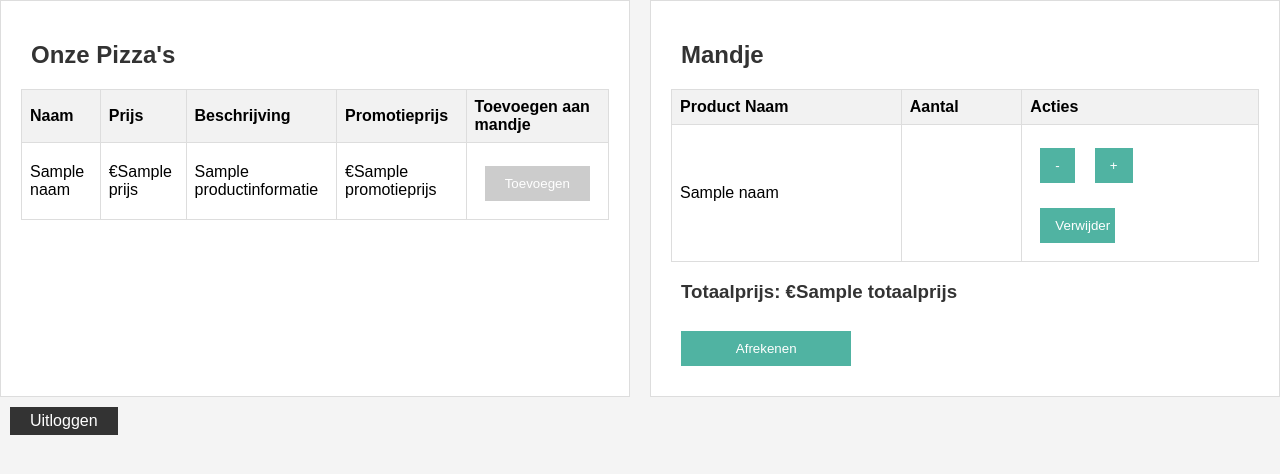
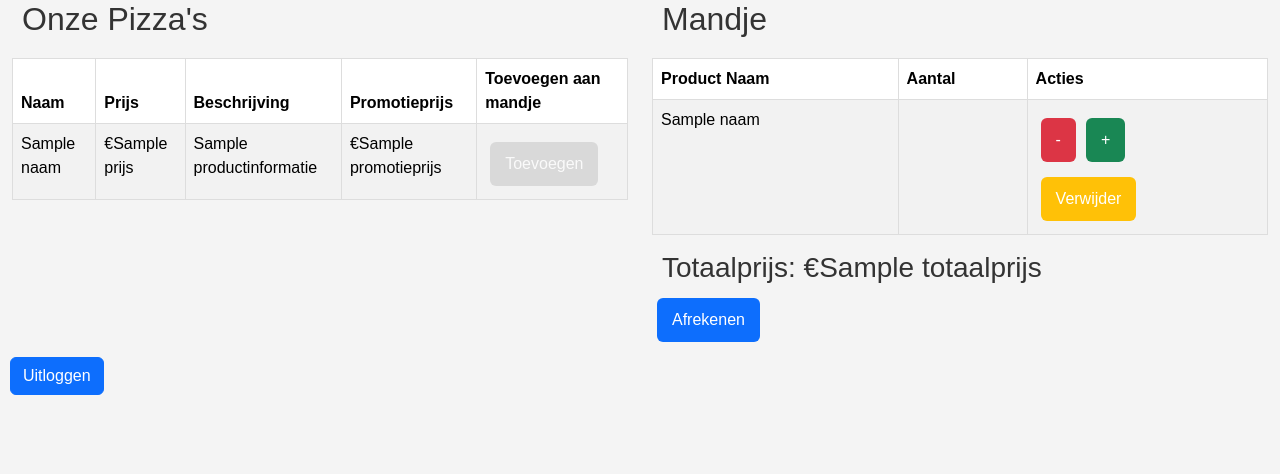
Before and after one commit to pieterdhont/pizzeria, a PHP site: template app/Presentation/product_overview.twig in a window 1280 px wide. Shown: the top 474 px of the page. Run offline with PHP 8.4, Linux system fonts and the light colour scheme; the template is opened without the code that fills it: most values are stand-ins (such as "Sample title", 1, 10 or a date in 2020); some libraries are stand-ins or nearby versions.

Commit message:
lay out changes: making responsive

```diff
--- a/app/Presentation/base.twig
+++ b/app/Presentation/base.twig
@@ -5,10 +5,14 @@
     <meta charset="UTF-8">
     <meta name="viewport" content="width=device-width, initial-scale=1.0">
     <title>{% block title %}Default Title{% endblock %}</title>
+    <link href="https://cdn.jsdelivr.net/npm/bootstrap@5.3.2/dist/css/bootstrap.min.css" rel="stylesheet" integrity="sha384-T3c6CoIi6uLrA9TneNEoa7RxnatzjcDSCmG1MXxSR1GAsXEV/Dwwykc2MPK8M2HN" crossorigin="anonymous">
     <link rel="stylesheet" href="css/styles.css">
+    <script src="https://cdn.jsdelivr.net/npm/bootstrap@5.3.2/dist/js/bootstrap.bundle.min.js" integrity="sha384-C6RzsynM9kWDrMNeT87bh95OGNyZPhcTNXj1NW7RuBCsyN/o0jlpcV8Qyq46cDfL" crossorigin="anonymous" defer></script>
+
     {% block extra_head %}{% endblock %}
 </head>
 <body>
     {% block body %}{% endblock %}
+
 </body>
 </html>
--- a/app/Presentation/product_overview.twig
+++ b/app/Presentation/product_overview.twig
@@ -3,12 +3,14 @@
 {% block title %}Product Overzicht{% endblock %}
 
 {% block body %}
-<div class="flex-container">
+<div class="container-fluid">
 
+    <div class="row">
         <!-- Pizza's section -->
-    <div class="section pizzas">
+        <div class="col-lg-6 col-md-12">
             <h2>Onze Pizza's</h2>
-        <table border="1">
+            <div>
+            <table class="table table-striped">
                 <thead>
                     <tr>
                         <th>Naam</th>
@@ -34,7 +36,7 @@
                         <td>
                             <form method="post">
                                 <input type="hidden" name="product_id" value="{{ product.getProdid() }}">
-                            <input type="submit" class= "full-width-button" value="Toevoegen" {% if not product.isBeschikbaar() %}disabled{% endif %}>
+                                <input type="submit" class="btn btn-primary" value="Toevoegen" {% if not product.isBeschikbaar() %}disabled{% endif %}>
                             </form>
                         </td>
                     </tr>
@@ -42,11 +44,13 @@
                 </tbody>
             </table>
         </div>
+        </div>
 
         <!-- Mandje section -->
-    <div class="section mandje">
+        <div class="col-lg-6 col-md-12">
             <h2>Mandje</h2>
-        <table border="1">
+            <div>
+            <table class="table table-striped">
                 <thead>
                     <tr>
                         <th>Product Naam</th>
@@ -60,34 +64,34 @@
                         <td>{{ product.getNaam() }}</td>
                         <td>{{ mandje[product.getProdid()] }}</td>
                         <td>
-                       <div class="button-container">
-                        <form method="post">
+                           <div class="btn-group">
+                            <form method="post" class="form-inline">
                                 <input type="hidden" name="remove_one_product_id" value="{{ product.getProdid() }}">
-                            <input type="submit" class= "full-width-button" value="-">
+                                <input type="submit" class="btn btn-danger" value="-">
                             </form>
-                        <form method="post">
+                            <form method="post" class="form-inline">
                                 <input type="hidden" name="increase_product_id" value="{{ product.getProdid() }}">
-                            <input type="submit" class= "full-width-button" value="+">
+                                <input type="submit" class="btn btn-success" value="+">
                             </form>
                           </div>
-                        <form method="post">
+                            <form method="post" class="form-inline">
                                 <input type="hidden" name="remove_product_id" value="{{ product.getProdid() }}">
-                            <input type="submit" class ="indep-width-button" value="Verwijder">
+                                <input type="submit" class="btn btn-warning" value="Verwijder">
                             </form>
                         </td>
                     </tr>
                     {% endfor %}
                 </tbody>
             </table>
+            </div>
             <h3>Totaalprijs: €{{ totaalprijs }}</h3>
                 <form method="post">
-                <input type="submit" name="checkout" value="Afrekenen" {% if mandjeItems|length == 0 %}disabled{% endif %}>
+                    <input type="submit" class="btn btn-primary" name="checkout" value="Afrekenen" {% if mandjeItems|length == 0 %}disabled{% endif %}>
                 </form>
+        </div>
     </div>
 
 </div>
 
-
-
-<a href="logout.php">Uitloggen</a>
+<a class="btn btn-primary" href="logout.php">Uitloggen</a>
 {% endblock %}
--- a/css/styles.css
+++ b/css/styles.css
@@ -1,4 +1,10 @@
 /* styles.css */
+
+*,
+*::before,
+*::after {
+  box-sizing: border-box;
+}
 
 body {
   font-family: Arial, sans-serif;
@@ -8,7 +14,7 @@ body {
 }
 
 .container {
-  width: 80%;
+  max-width: 100%;
   margin: auto;
   overflow: hidden;
 }
@@ -20,9 +26,12 @@ header {
   text-align: center;
 }
 
-h1, h2, h3, h4 {
+h1,
+h2,
+h3,
+h4 {
   color: #333;
-  margin-left: 10px
+  margin-left: 10px;
 }
 
 p {
@@ -49,8 +58,8 @@ a:hover {
 }
 
 form {
-
-  padding: 10px;
+  width: 100%;
+  padding: 5px;
   margin-top: 5px;
   display: flex;
   flex-direction: column;
@@ -63,27 +72,27 @@ form input[type="password"],
 form input[type="tel"],
 form textarea,
 form select {
-  width: 30%;
+  /* width: 30%; */
   padding: 10px;
   margin-bottom: 10px;
   border: 1px solid #ddd;
 }
 
 form input[type="submit"] {
-  background-color: #50b3a2;
+  /* background-color: #e2ca15; */
   color: #fff;
   padding: 10px 15px;
   border: none;
   cursor: pointer;
-  width: 30%;
+  /* width: 30%; */
 }
 
 form input[type="submit"].full-width-button {
-  width: 100%;
+  width: auto;
 }
 
 form input[type="submit"].indep-width-button {
-  width: 37.5%;
+  width: auto;
 }
 
 form input[type="submit"]:hover {
@@ -95,18 +104,14 @@ form input[type="submit"]:disabled {
   cursor: not-allowed;
 }
 
-
 #accountFields {
   width: 100%;
   display: none;
 }
 
-
 #accountFields > * {
   display: block;
 }
-
-
 
 .alert {
   color: red;
@@ -114,16 +119,20 @@ form input[type="submit"]:disabled {
 }
 
 table {
-  width: 100%;
+  width: auto;
+  max-width: 100%;
   border-collapse: collapse;
   margin-top: 20px;
 }
 
-table, th, td {
+table,
+th,
+td {
   border: 1px solid #ddd;
 }
 
-th, td {
+th,
+td {
   padding: 8px;
   text-align: left;
 }
@@ -143,7 +152,7 @@ tr:hover {
 }
 
 .section {
-  width: 48%;
+  /* width: 48%;  */
   background-color: #fff;
   padding: 20px;
   border: 1px solid #ddd;
@@ -152,9 +161,38 @@ tr:hover {
 .button-container {
   display: flex;
   align-items: center;
-  justify-content:left;
+  justify-content: flex-start;
 }
 
 .errorMessage {
   color: red;
 }
+
+@media (max-width: 768px) {
+  form input[type="text"],
+  form input[type="email"],
+  form input[type="password"],
+  form input[type="tel"],
+  form textarea,
+  form select {
+  width: 100%;
+  }
+  }
+
+
+@media (max-width: 768px) {
+.button-container, .flex-container {
+padding: 0 15px;
+}
+h1, h2, h3, h4, p, a {
+margin-left: 0;
+}
+}
+
+
+@media (min-width: 992px) and (max-width: 1072px) {
+  .col-lg-6 {
+    padding-right: 290px; /* Adjust the right padding */
+    padding-left: 290px;  /* Adjust the left padding */
+  }
+}
```
Lines whose indentation alone changed are shown as unchanged.
